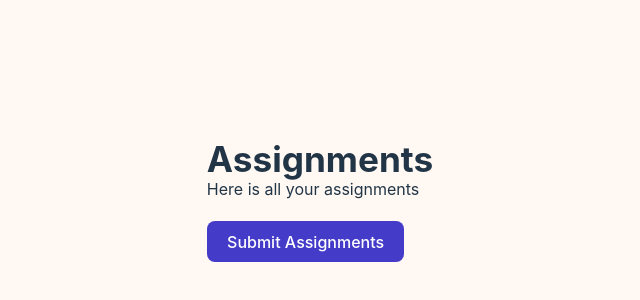
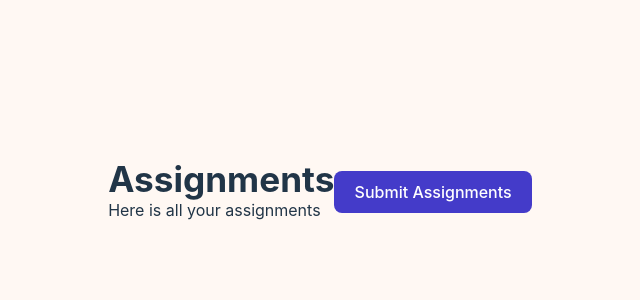
Before and after one commit to faridfirdautama/vite-devscalAssignmentKw, a website built with Vite: page index.html in a window 1280 px wide. Shown: the part 208-508 px from the top of the page, without its empty margins (320-960 px from the left). Built offline with nearby package versions, Linux system fonts and the light colour scheme; no server answers.

Commit message:
fix: layouting for assignment link

```diff
--- a/index.html
+++ b/index.html
@@ -8,14 +8,18 @@
   </head>
   <body>
     <div id="app">
-      <!-- content -->
+      <!-- Header -->
       <div id="app-header">
         <div class="header-sub">
           <h1 class="md-0">Assignments</h1>
           <p class="md-0">Here is all your assignments</p>
         </div>
-        <button id="createBtn" type="">Submit Assignments</button>
+        <div class="btn-header">
+          <button id="createBtn" type="">Submit Assignments</button>
+        </div>
       </div>
+
+      <!-- content -->
       <div id="app-content"></div>
 
       <!-- modal -->
--- a/src/style.css
+++ b/src/style.css
@@ -105,9 +105,13 @@ button:focus-visible {
   margin-top: 20px;
 }
 
-.app-header {
-  display: grid;
-  grid-template-columns: 1fr 1fr;
+#app-header {
+  display: flex;
+  justify-content: space-between;
+}
+
+.btn-header {
+  margin: auto 0;
 }
 
 .card-content {
@@ -122,7 +126,7 @@ button:focus-visible {
 }
 
 .card-content h2 {
-  margin: 20px 0 0 0;
+  margin: 10px 0 0 0;
   padding: 0;
 }
 
@@ -130,7 +134,7 @@ button:focus-visible {
   margin: 0 0 20px 0;
   padding: 5px 0;
   font-size: 12px;
-  color: gray;
+  color: #696363;
 }
 
 .card-content h4 {
@@ -148,7 +152,7 @@ button:focus-visible {
   margin-right: 15px;
   padding: 5px 10px;
   color: #000;
-  font-size: 95%;
+  font-size: 80%;
 }
 
 /* MODAL */
```
